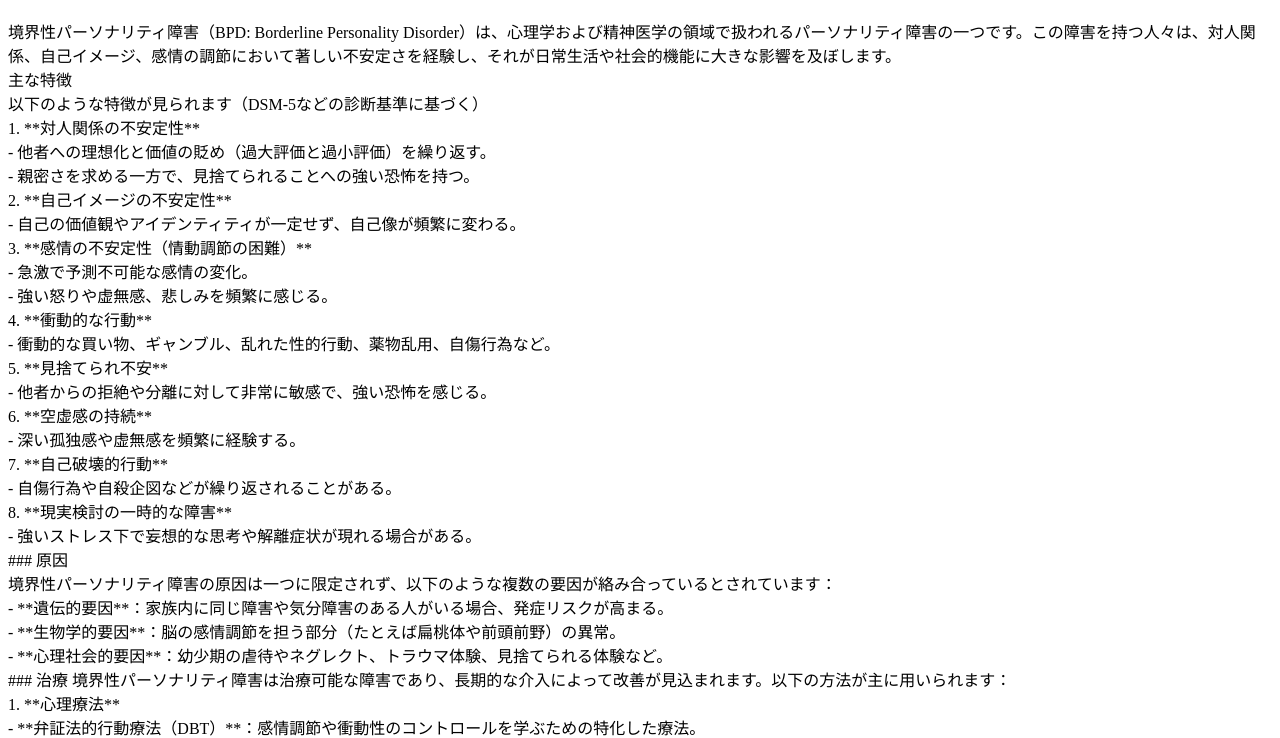
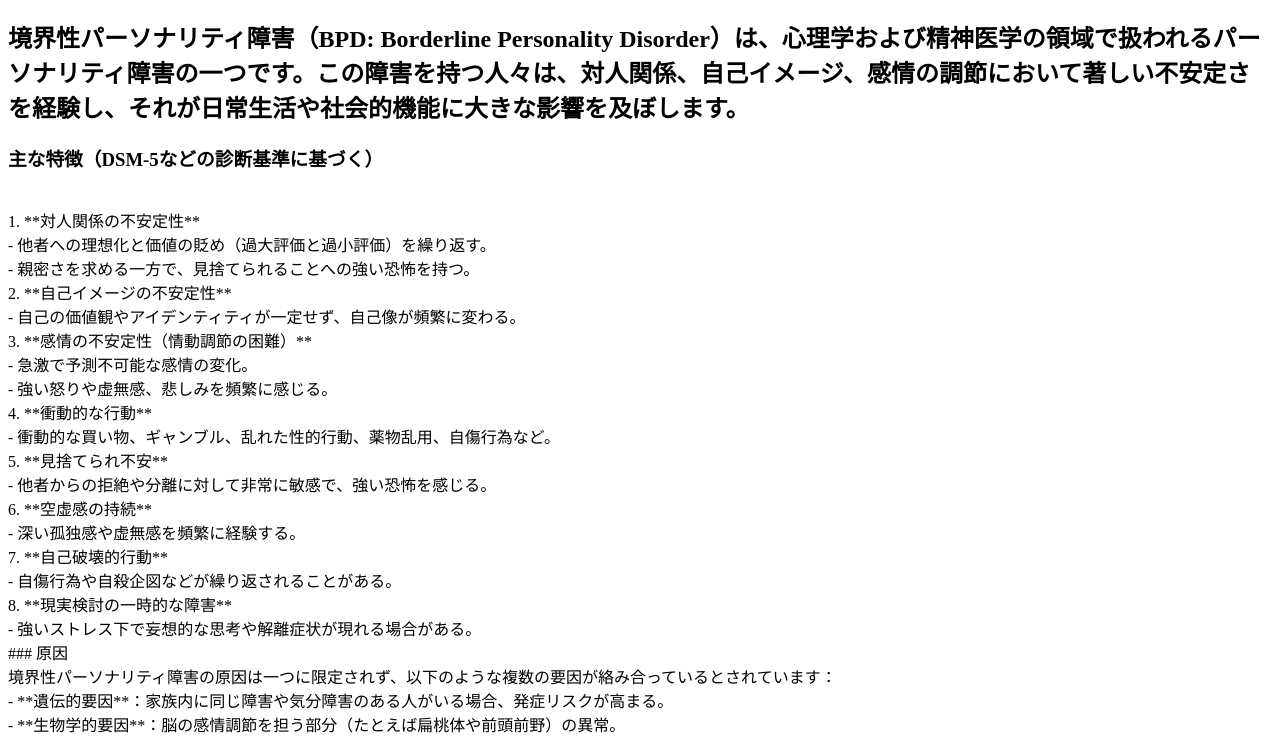
Before and after one commit to 445-lab/mysite, a plain HTML site: page index.html in a window 1280 px wide. Shown: the part 70-808 px from the top of the page. Drawn offline with Linux system fonts and the light colour scheme.

Commit message:
Add files via upload

```diff
--- a/index.html
+++ b/index.html
@@ -7,12 +7,11 @@
 </head>
 <body>
   <h1>境界性パーソナリティー障害</h1>
-  <p>境界性パーソナリティ障害（BPD: Borderline Personality Disorder）は、心理学および精神医学の領域で扱われるパーソナリティ障害の一つです。この障害を持つ人々は、対人関係、自己イメージ、感情の調節において著しい不安定さを経験し、それが日常生活や社会的機能に大きな影響を及ぼします。
+  <h2>境界性パーソナリティ障害（BPD: Borderline Personality Disorder）は、心理学および精神医学の領域で扱われるパーソナリティ障害の一つです。この障害を持つ人々は、対人関係、自己イメージ、感情の調節において著しい不安定さを経験し、それが日常生活や社会的機能に大きな影響を及ぼします。</h2>
 
-    <br>主な特徴
-      <br>以下のような特徴が見られます（DSM-5などの診断基準に基づく）
+  <h3>主な特徴（DSM-5などの診断基準に基づく）</h3>
 
-    <br>1. **対人関係の不安定性**
+   <p><br>1. **対人関係の不安定性**
        <br>- 他者への理想化と価値の貶め（過大評価と過小評価）を繰り返す。
        <br>- 親密さを求める一方で、見捨てられることへの強い恐怖を持つ。
 
```
